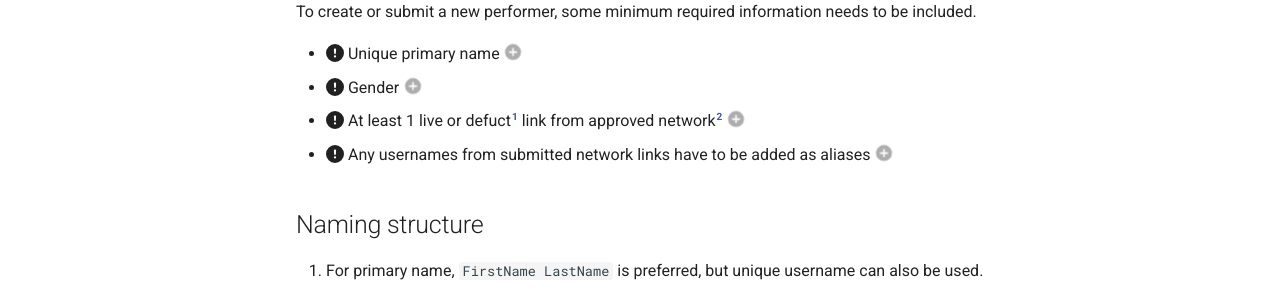
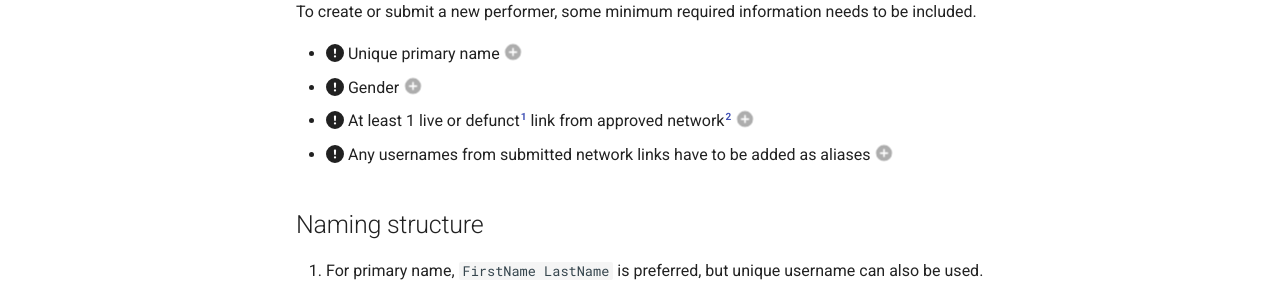
Before and after one commit to FansDB/docs, an MkDocs documentation site: the page built from docs/performers.md, in a window 1280 px wide and 900 px high. Shown: the part 403-696 px from the top of the window. Built offline with MkDocs 1.6.1 and Material for MkDocs 9.7.7, drawn with Linux system fonts in a browser that asks for light colours; comment, search, counter and statistics services are not loaded.

Commit message:
Fix typo

```diff
--- a/docs/performers.md
+++ b/docs/performers.md
@@ -10,7 +10,7 @@ To create or submit a new performer, some minimum required information needs to
 <div class="annotate" markdown>
 - :fontawesome-solid-circle-exclamation: Unique primary name(1)
 - :fontawesome-solid-circle-exclamation: Gender(2)
-- :fontawesome-solid-circle-exclamation: At least 1 live or defuct[^1] link from approved network[^2](3)
+- :fontawesome-solid-circle-exclamation: At least 1 live or defunct[^1] link from approved network[^2](3)
 - :fontawesome-solid-circle-exclamation: Any usernames from submitted network links have to be added as aliases(4)
 </div>
 1.  Using `FirstName LastName` is preferred, but unique username can also be used.
```
